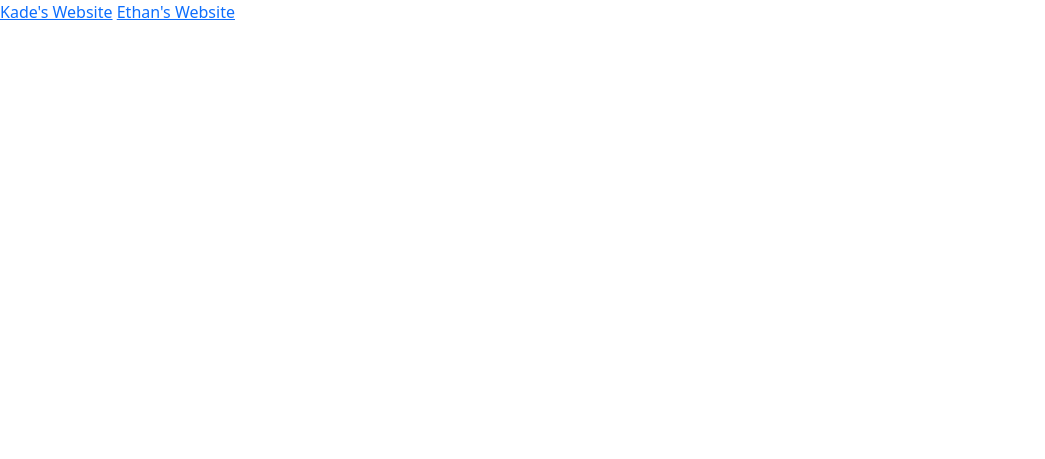
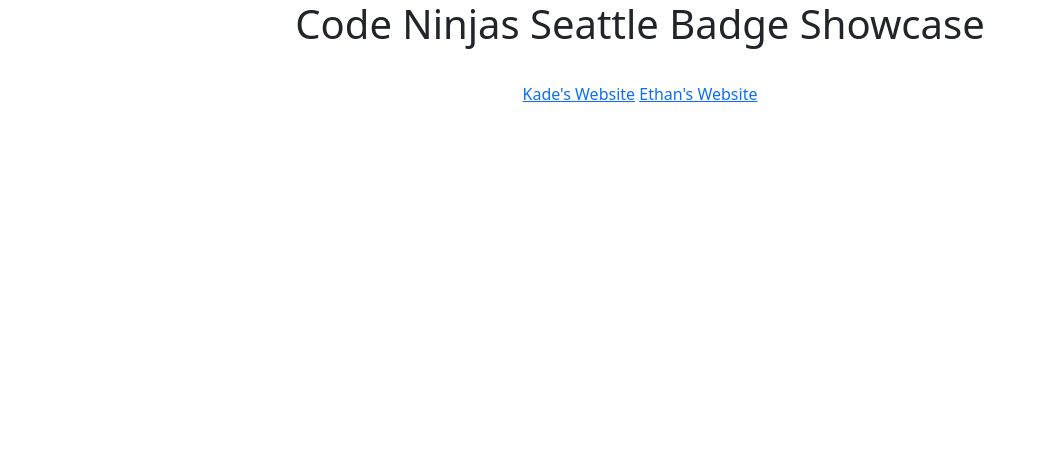
Before and after one commit to CNSeattle/CNSeattle.github.io, a plain HTML site: page index.html in a window 1280 px wide. Shown: the whole page, without its empty margins (0-1045 px from the left). Drawn offline with nearby package versions, Linux system fonts and the light colour scheme.

Commit message:
wip formatting

```diff
--- a/index.html
+++ b/index.html
@@ -10,8 +10,15 @@
 </head>
 
 <body>
-    <a href="kade/index.html">Kade's Website</a>
-    <a href="ethan/index.html">Ethan's Website</a>
+    <div id="heading">
+        <h1 class="text">Code Ninjas Seattle Badge Showcase</h1>
+    </div>
+    <div id="body">
+        <div id="links">
+            <a class="text" href="kade/index.html">Kade's Website</a>
+            <a class="text" href="ethan/index.html">Ethan's Website</a>
+        </div>
+    </div>
 </body>
 
 </html
--- a/main.css
+++ b/main.css
@@ -0,0 +1,21 @@
+#body {
+    display: flex;
+    padding: 2%;
+    margin: auto;
+    height: 50vh;
+    justify-content: center;
+}
+
+.text{
+    text-align: center;
+}
+.links {
+    width: 50vh;
+	position: relative;
+	display: inline-block;
+	padding-left: 1em;
+	left: 50%;
+	transform: translateX(-50%);
+    transform: translateY(50%);
+    list-style-type: none;
+}
```
